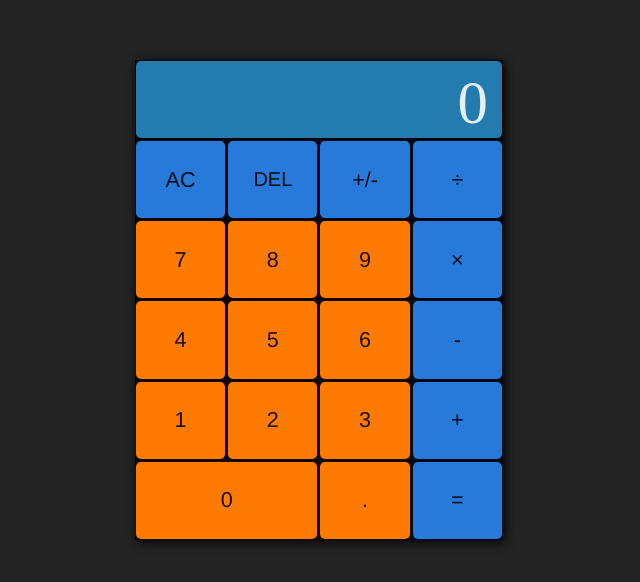
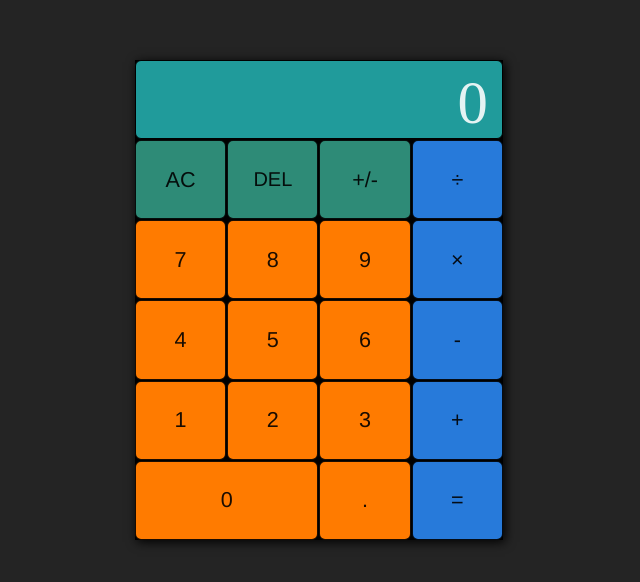
Before and after one commit to G-Cioni/calculator, a plain HTML site: page index.html in a window 1280 px wide. Shown: the part 188-770 px from the top of the page, without its empty margins (321-961 px from the left). Drawn offline with Linux system fonts and the light colour scheme.

Commit message:
color modifications

```diff
--- a/index.html
+++ b/index.html
@@ -13,9 +13,9 @@
 
     <main id="calculator">
         <div id="display" maxlength="5">0</div>
-        <button data-key="27" id="allClearBtn" class="operation">AC</button>
-        <button id="deleteBtn" class="operation">DEL</button>
-        <button id="plusMinusBtn" class="operation">+/-</button>
+        <button data-key="27" id="allClearBtn" class="special">AC</button>
+        <button id="deleteBtn" class="special">DEL</button>
+        <button id="plusMinusBtn" class="special">+/-</button>
         <button data-key="111" id="divisionBtn" class="operation">÷</button>
         <button data-key="106" id="multiplicationBtn" class="operation">×</button>
         <button data-key="109" id="subtractionBtn" class="operation">-</button>
--- a/style.css
+++ b/style.css
@@ -39,6 +39,10 @@ button:active {
     background-color:rgb(0, 183, 255);
 }
 
+.special {
+    background-color: rgb(46, 139, 119);
+}
+
 .operation {
     background-color: rgb(39, 122, 218);
 }
@@ -54,7 +58,7 @@ button:active {
     border-radius: 6px;
     color: rgba(255, 255, 255, 0.884);
     border: 1px solid black;
-    background-color: rgba(45, 154, 218, 0.801);
+    background-color: rgba(45, 218, 218, 0.712);
     text-align: end;
     overflow: hidden;
 }
```
